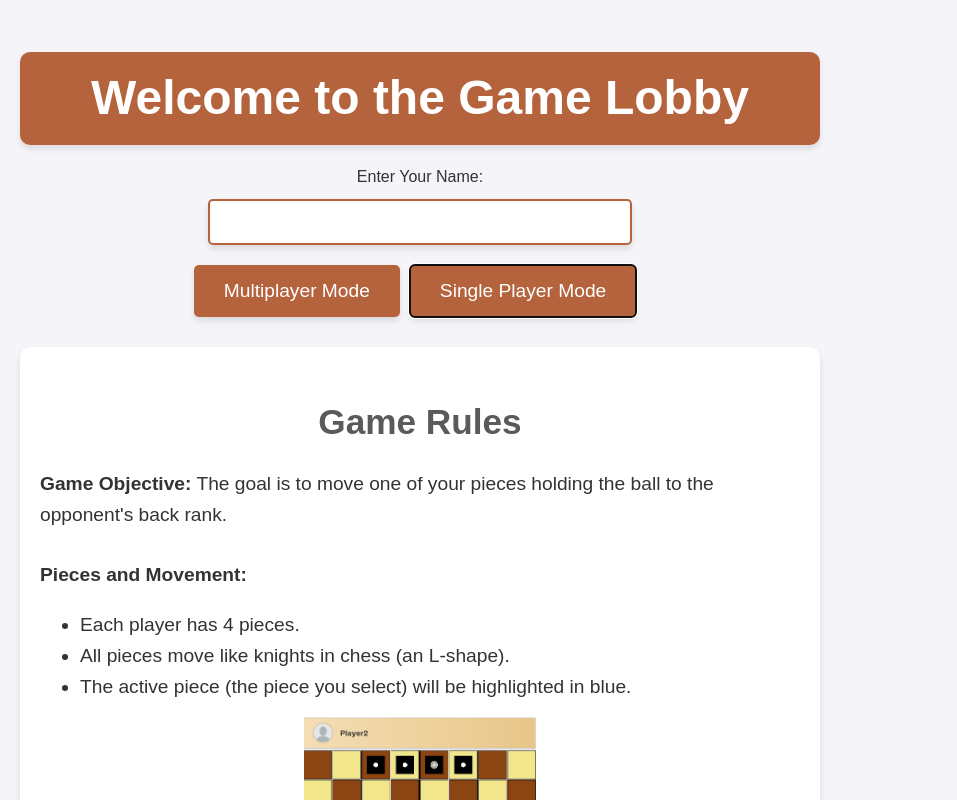
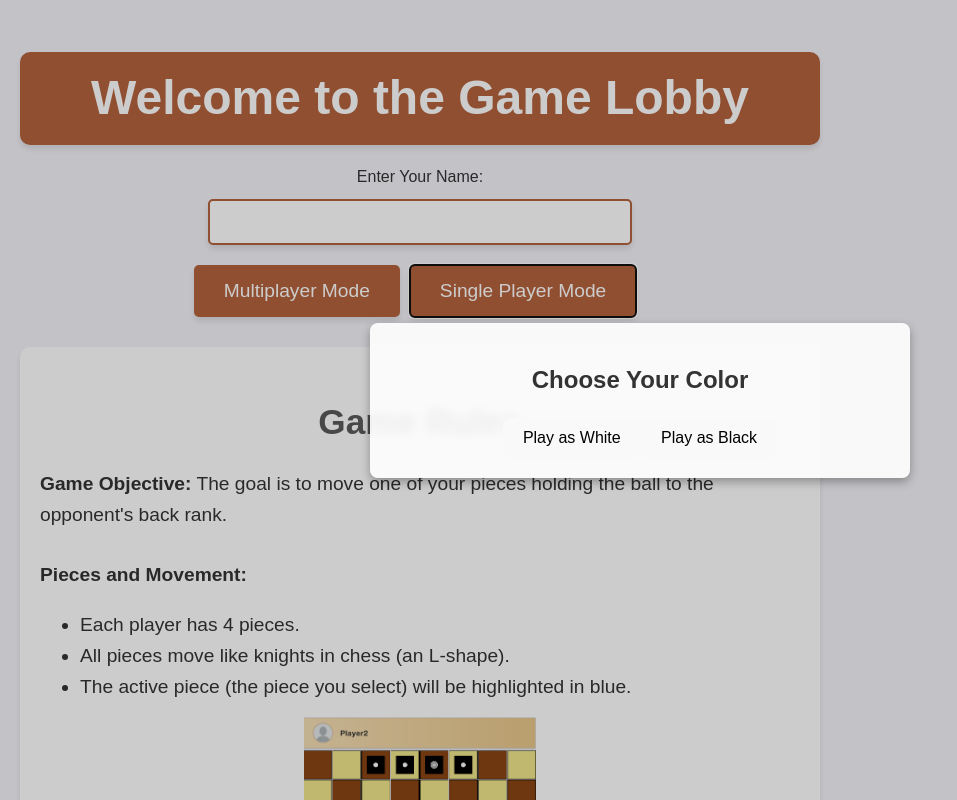
Before and after one commit to bbeizer/rd-frontend, a React (Vite) app: page / in a window 1280 px wide. Both pictures are taken after a click on the button "Single Player Mode". Shown: the top 800 px of the page, without its empty margins (0-957 px from the left). Built offline with nearby package versions, Linux system fonts and the light colour scheme; no server answers.

Commit message:
added Modal for player to be able to pick color for single player

```diff
--- a/src/components/lobby/lobby.jsx
+++ b/src/components/lobby/lobby.jsx
@@ -2,10 +2,12 @@ import { useState, useEffect } from 'react';
 import { useNavigate } from 'react-router-dom';
 import { joinQueue, getGameById, startSinglePlayerGame } from '../../services/gameService';
 import { generateGuestUserID } from '../../utils/gameUtilities';
+import Modal from '../modal/modal';
 import './lobby.css';
 
 function Lobby() {
   const navigate = useNavigate();
+  const [showColorModal, setShowColorModal] = useState(false);
   const [name, setName] = useState('');
   const [waitingForPlayer, setWaitingForPlayer] = useState(false);
   const [intervalId, setIntervalId] = useState(null);
@@ -34,15 +36,20 @@ function Lobby() {
     }
   };
 
-  const handleSinglePlayerGame = async () => {
+  const handleSelectColor = async (color) => {
     try{
+      setShowColorModal(false)
       const userId = localStorage.getItem('guestUserID') || generateGuestUserID();
-      const data = await startSinglePlayerGame(userId, name);
+      const data = await startSinglePlayerGame(userId, name, color);
       navigate(`/game/${data.game._id}`);
     } catch (error){
       console.error('Failed to join game:', error);
     }
   };
+
+  const handleSinglePlayerGame = () => {
+    setShowColorModal(true);
+  }
 
   const pollGameStatus = async (id) => {
     try {
@@ -71,10 +78,16 @@ function Lobby() {
         />
       </div>
       <button className="button multiplayer" onClick={handleJoinGame}>Multiplayer Mode</button>
-      <button className="button singleplayer" onClick={handleSinglePlayerGame}>Single Player Mode</button>
       {waitingForPlayer && (
         <p className="waiting-text">Waiting for another player to join...</p>
       )}
+      <button className="button singleplayer" onClick={handleSinglePlayerGame}>Single Player Mode</button>
+      {showColorModal &&
+        <Modal>
+            <h2> Choose Your Color</h2>
+            <button className= "color-button white" onClick={()=> handleSelectColor("white")}>Play as White</button>
+            <button className= "color-button black" onClick={()=> handleSelectColor("black")}>Play as Black</button>
+         </Modal>}
       <div className="rules">
         <h2>Game Rules</h2>
 
```
